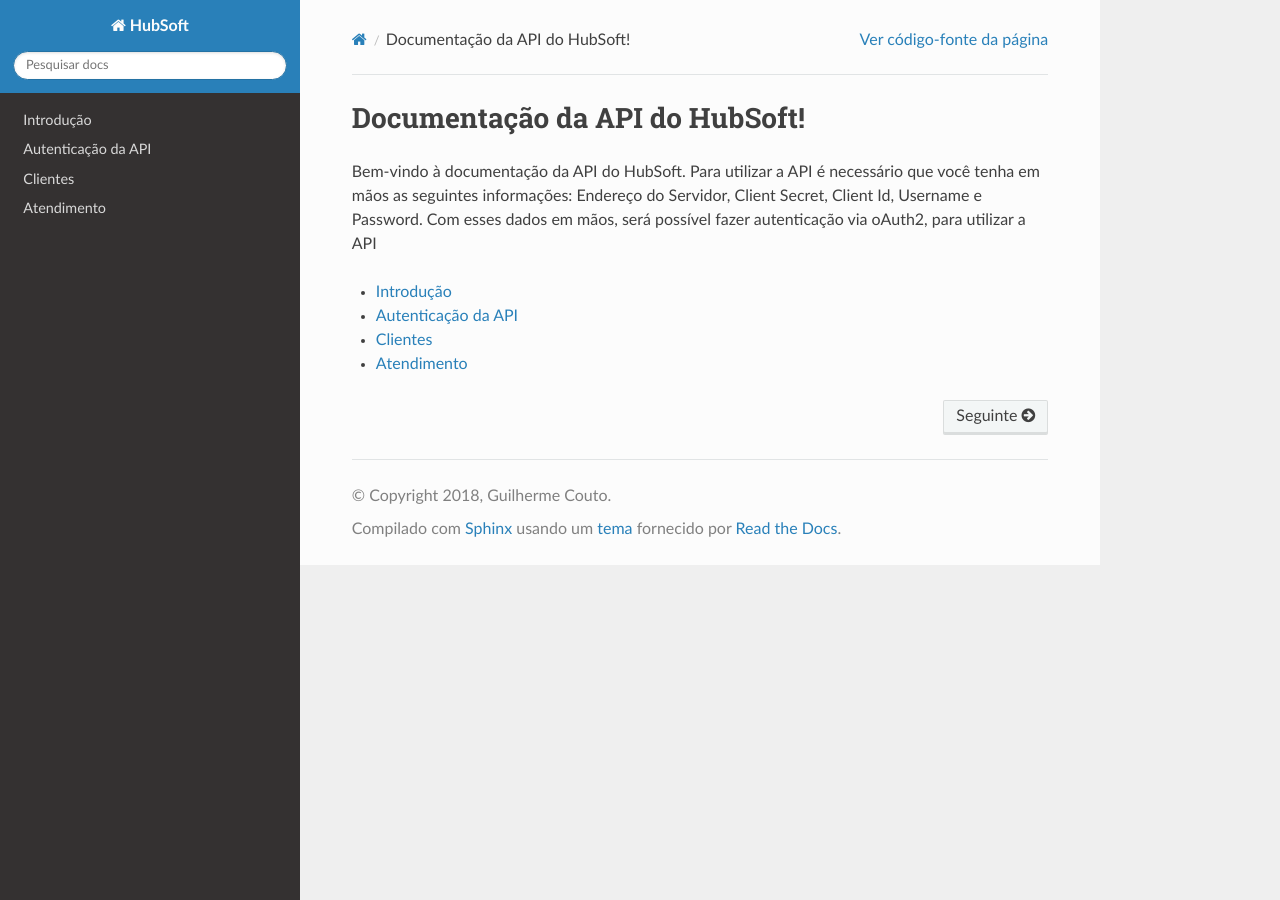
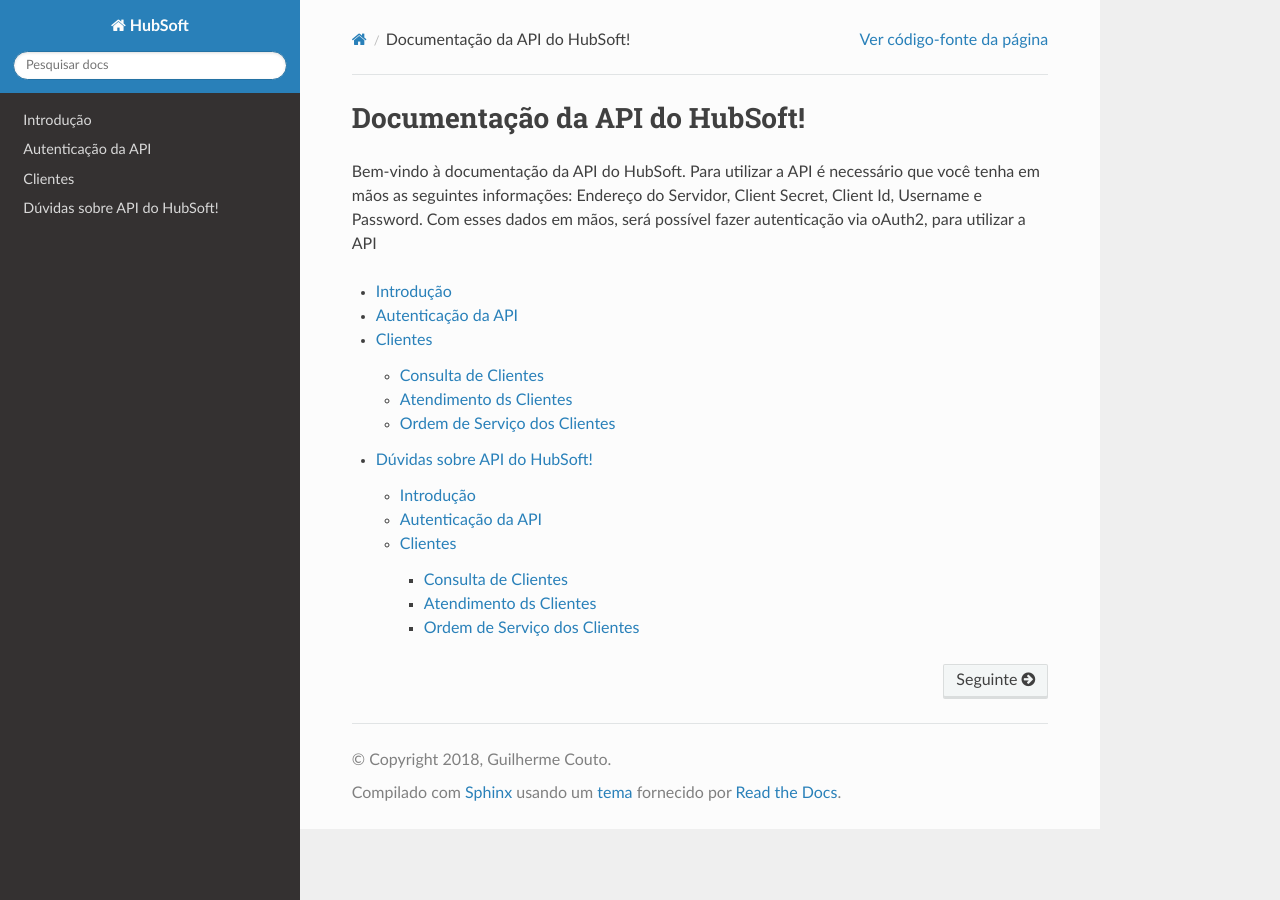
Before and after one commit to hubsoftbrasil/api, a Sphinx documentation site: the page built from docs/source/index.rst, in a window 1280 px wide. Built offline with Sphinx 7.4.7 and the Read the Docs theme 2.0.0, drawn with Linux system fonts in a browser that asks for light colours; pages that are not in the unit, such as notebooks, are missing from menus; some of the changed lines change nothing that is shown.

Commit message:
Melhorias na documentacao

```diff
--- /dev/null
+++ b/docs/source/clientes/atendimento.rst
@@ -0,0 +1,16 @@
+Atendimento ds Clientes
+============
+
+**Necessário**
+
+Para fazer requisições nos dados de clientes, é necessário que você já possua o TOKEN, conseguido na etapa (Autenticação)
+
+As requisições de clientes, devem ser feitos na rota::
+
+	/api/v1/integracao/cliente
+
+O endereço completo, ficará da seguinte forma::
+
+	https://endereco_do_servidor/api/v1/integracao/cliente/financeiro
+
+**GET**
--- /dev/null
+++ b/docs/source/clientes/consulta.rst
@@ -0,0 +1,232 @@
+Consulta de Clientes
+============
+
+**Necessário**
+
+Para fazer requisições nos dados de clientes, é necessário que você já possua o TOKEN, conseguido na etapa (Autenticação)
+
+As requisições de clientes, devem ser feitos na rota::
+
+	/api/v1/integracao/cliente
+
+O endereço completo, ficará da seguinte forma::
+
+	https://endereco_do_servidor/api/v1/integracao/cliente
+
+**GET**
+
+No método GET, irá consultar os dados dos clientes e retornar um JSON como resposta.
+Os seguintes parâmetros podem/devem ser utilizados:
+
+:busca: (OBRIGATÓRIO) Tipo de busca que deseja fazer no cliente
+:termo_busca: (OBRIGATÓRIO) Termo utilizado para fazer a busca
+:limit: Limite de resultados
+:cancelado: Informa se deseja trazer os cancelados ou não
+:order_by: Campo que será utilizado para ordenação
+:order_type: Tipo da Ordenação
+
+Os atributos podem conter os seguintes valores:
+
+
+:busca: nome_razaosocial, nome_fantasia, cpf_cnpj, codigo_cliente, telefone, login_radius, ipv4, mac
+:limit: Valor mínimo 1, Valor Máximo 50. Valor Default 5 (Ao não preencher)
+:cancelado: sim, nao
+:order_by: nome_razaosocial, nome_fantasia, codigo_cliente, cpf_cnpj
+:order_type: asc, desc
+
+Exemplo de requisição GET na rota de cliente::
+
+	curl -X GET --header "Accept:application/json" https://endereco_servidor/api/v1/integracao/cliente?busca=nome_razaosocial&termo_busca=guilherme&limit=2&cancelado=nao&order_by=codigo_cliente&order_type=asc -k --header "Authorization: Bearer eyJ0eXAiOiJKV1QiLCJhbGciOiJSUzI1NiIsImp0aSI6Ijg0MTM2O"
+
+Retorno da requisição GET::
+
+	{
+	    "status": "success",
+	    "msg": "Dados consultados com sucesso",
+	    "clientes": [
+	        {
+	            "id_cliente": 11201,
+	            "codigo_cliente": 421,
+	            "nome_razaosocial": "GUILHERME SILVA",
+	            "nome_fantasia": null,
+	            "tipo_pessoa": "pf",
+	            "cpf_cnpj": "10682083681",
+	            "telefone_primario": "37988242968",
+	            "telefone_secundario": "37988242968",
+	            "telefone_terciario": "",
+	            "rg": "MG16999888",
+	            "rg_emissao": null,
+	            "inscricao_municipal": null,
+	            "inscricao_estadual": null,
+	            "data_cadastro": "2017-08-05 00:00:00",
+	            "data_nascmento": "1969-12-31 04:00:00",
+	            "servicos": [
+	                {
+	                    "numero_plano": 1,
+	                    "nome": "4M",
+	                    "valor": 119.9,
+	                    "status": "Serviço Habilitado",
+	                    "status_prefixo": "servico_habilitado",
+	                    "login": "guilhermesilva1068",
+	                    "senha": "123",
+	                    "ipv4": "10.99.2.203",
+	                    "ipv6": null,
+	                    "interface": {
+	                        "nome": "Interface Conexão Genérica",
+	                        "tipo": "wireless",
+	                        "called_sid": null
+	                    },
+	                    "equipamento_conexao": {
+	                        "nome": "GENERICO",
+	                        "ipv4": "192.168.2.100",
+	                        "ipv6": null
+	                    },
+	                    "endereco_cadastral": {
+	                        "completo": "RUA DONA MARIA DAS DORES, 541 - NOSSA SENHORA DAS GRACAS, DIVINóPOLIS/MG - IGREJA",
+	                        "logradouro": "RUA",
+	                        "endereco": "DONA MARIA DAS DORES",
+	                        "numero": "541",
+	                        "complemento": "IGREJA",
+	                        "bairro": "NOSSA SENHORA DAS GRACAS",
+	                        "cep": "35501-048",
+	                        "estado": "MG",
+	                        "uf": "MINAS GERAIS",
+	                        "cidade": "Divinópolis"
+	                    },
+	                    "endereco_instalacao": {
+	                        "completo": "RUA MINAS GERAIS, 1793 - IPIRANGA, DIVINóPOLIS/MG",
+	                        "logradouro": "RUA",
+	                        "endereco": "MINAS GERAIS",
+	                        "numero": "1793",
+	                        "complemento": "",
+	                        "bairro": "IPIRANGA",
+	                        "cep": "35502-026",
+	                        "estado": "MG",
+	                        "uf": "MINAS GERAIS",
+	                        "cidade": "Divinópolis"
+	                    },
+	                    "endereco_fiscal": {
+	                        "completo": "RUA GOIAS, 86 - PORTO VELHO, DIVINóPOLIS/MG - APTO 101",
+	                        "logradouro": "RUA",
+	                        "endereco": "GOIAS",
+	                        "numero": "86",
+	                        "complemento": "APTO 101",
+	                        "bairro": "PORTO VELHO",
+	                        "cep": "35500-000",
+	                        "estado": "MG",
+	                        "uf": "MINAS GERAIS",
+	                        "cidade": "Divinópolis"
+	                    },
+	                    "endereco_cobranca": {
+	                        "completo": "RUA SEBASTIAO PARDINI, 58 - CENTRO, DIVINóPOLIS/MG - 202",
+	                        "logradouro": "RUA",
+	                        "endereco": "SEBASTIAO PARDINI",
+	                        "numero": "58",
+	                        "complemento": "202",
+	                        "bairro": "CENTRO",
+	                        "cep": "35500-000",
+	                        "estado": "MG",
+	                        "uf": "MINAS GERAIS",
+	                        "cidade": "Divinópolis"
+	                    }
+	                }
+	            ]
+	        },
+	        {
+	            "id_cliente": 11202,
+	            "codigo_cliente": 422,
+	            "nome_razaosocial": "GUILHERME COSTA",
+	            "nome_fantasia": null,
+	            "tipo_pessoa": "pf",
+	            "cpf_cnpj": "05333614622",
+	            "telefone_primario": "37999450812",
+	            "telefone_secundario": "37999452812",
+	            "telefone_terciario": "",
+	            "rg": "MG11298180",
+	            "rg_emissao": null,
+	            "inscricao_municipal": null,
+	            "inscricao_estadual": null,
+	            "data_cadastro": "2017-04-26 00:00:00",
+	            "data_nascmento": "1969-12-31 00:00:00",
+	            "servicos": [
+	                {
+	                    "numero_plano": 1,
+	                    "nome": "24M",
+	                    "valor": 119.9,
+	                    "status": "Serviço Habilitado",
+	                    "status_prefixo": "servico_habilitado",
+	                    "login": "guilhermesouza0533",
+	                    "senha": "123",
+	                    "ipv4": "10.99.1.118",
+	                    "ipv6": null,
+	                    "interface": {
+	                        "nome": "Interface Conexão Genérica",
+	                        "tipo": "wireless",
+	                        "called_sid": null
+	                    },
+	                    "equipamento_conexao": {
+	                        "nome": "GENERICO",
+	                        "ipv4": "192.168.2.100",
+	                        "ipv6": null
+	                    },
+	                    "endereco_cadastral": {
+	                        "completo": "RUA GERALDO RODRIGUES DA COSTA, 5 - CENTRO, SANTO ANTôNIO DO MONTE/MG",
+	                        "logradouro": "RUA",
+	                        "endereco": "GERALDO RODRIGUES DA COSTA",
+	                        "numero": "5",
+	                        "complemento": "",
+	                        "bairro": "CENTRO",
+	                        "cep": "35560000",
+	                        "estado": "MG",
+	                        "uf": "MINAS GERAIS",
+	                        "cidade": "Santo Antônio do Monte"
+	                    },
+	                    "endereco_instalacao": {
+	                        "completo": "RUA JOÃO J FERNANDES, 900 - BARRETOS, NOVA SERRANA/MG - AREA RURAL",
+	                        "logradouro": "RUA",
+	                        "endereco": "JOÃO J FERNANDES",
+	                        "numero": "900",
+	                        "complemento": "AREA RURAL",
+	                        "bairro": "BARRETOS",
+	                        "cep": "35519-000",
+	                        "estado": "MG",
+	                        "uf": "MINAS GERAIS",
+	                        "cidade": "Nova Serrana"
+	                    },
+	                    "endereco_fiscal": {
+	                        "completo": "RUA RITA DOS SANTOS MESQUITA, 233 - SANTO AGOSTINHO, PERDIGãO/MG",
+	                        "logradouro": "RUA",
+	                        "endereco": "RITA DOS SANTOS MESQUITA",
+	                        "numero": "233",
+	                        "complemento": "",
+	                        "bairro": "SANTO AGOSTINHO",
+	                        "cep": "35545-000",
+	                        "estado": "MG",
+	                        "uf": "MINAS GERAIS",
+	                        "cidade": "Perdigão"
+	                    },
+	                    "endereco_cobranca": {
+	                        "completo": "RUA DOIS, 221 - BARRETINHOS, NOVA SERRANA/MG - AREA RURAL",
+	                        "logradouro": "RUA",
+	                        "endereco": "DOIS",
+	                        "numero": "221",
+	                        "complemento": "AREA RURAL",
+	                        "bairro": "BARRETINHOS",
+	                        "cep": "35519-000",
+	                        "estado": "MG",
+	                        "uf": "MINAS GERAIS",
+	                        "cidade": "Nova Serrana"
+	                    }
+	                }
+	            ]
+	        }
+	    ]
+	}
+
+No exemplo acima, foi feito uma requisição utilizando os seguintes parâmetros:
+
+- busca: nome_razaosocial
+- limit: 2 (Preciso de apenas 2 resultados)
+- cancelado: nao (Quero apenas planos ativos)
+- order_by: codigo_cliente
+- order_type: asc (Do maior para o menor)
--- /dev/null
+++ b/docs/source/clientes/index.rst
@@ -0,0 +1,24 @@
+Clientes
+============
+
+**Necessário**
+
+Para fazer requisições nos dados de clientes, é necessário que você já possua o TOKEN, conseguido na etapa (Autenticação)
+
+As requisições de clientes, devem ser feitos na rota::
+
+	/api/v1/integracao/cliente
+
+O endereço completo, ficará da seguinte forma::
+
+	https://endereco_do_servidor/api/v1/integracao/cliente
+
+Abaixo estão todas as funções disponíveis do cliente
+
+.. toctree::
+    :caption: Funções da API de Clientes
+
+    consulta
+    financeiro
+    atendimento
+    ordem_servico
--- /dev/null
+++ b/docs/source/clientes/ordem_servico.rst
@@ -0,0 +1,16 @@
+Ordem de Serviço dos Clientes
+============
+
+**Necessário**
+
+Para fazer requisições nos dados de clientes, é necessário que você já possua o TOKEN, conseguido na etapa (Autenticação)
+
+As requisições de clientes, devem ser feitos na rota::
+
+	/api/v1/integracao/cliente/ordem_servico
+
+O endereço completo, ficará da seguinte forma::
+
+	https://endereco_do_servidor/api/v1/integracao/cliente/financeiro
+
+**GET**
--- /dev/null
+++ b/docs/source/duvidas.rst
@@ -0,0 +1,11 @@
+Dúvidas sobre API do HubSoft!
+===================================
+
+
+
+.. toctree::
+
+   introducao
+   autenticacao
+   clientes/index
+   duvidas
--- a/docs/source/index.rst
+++ b/docs/source/index.rst
@@ -12,5 +12,5 @@
 
    introducao
    autenticacao
-   clientes
-   atendimento
+   clientes/index
+   duvidas
```
